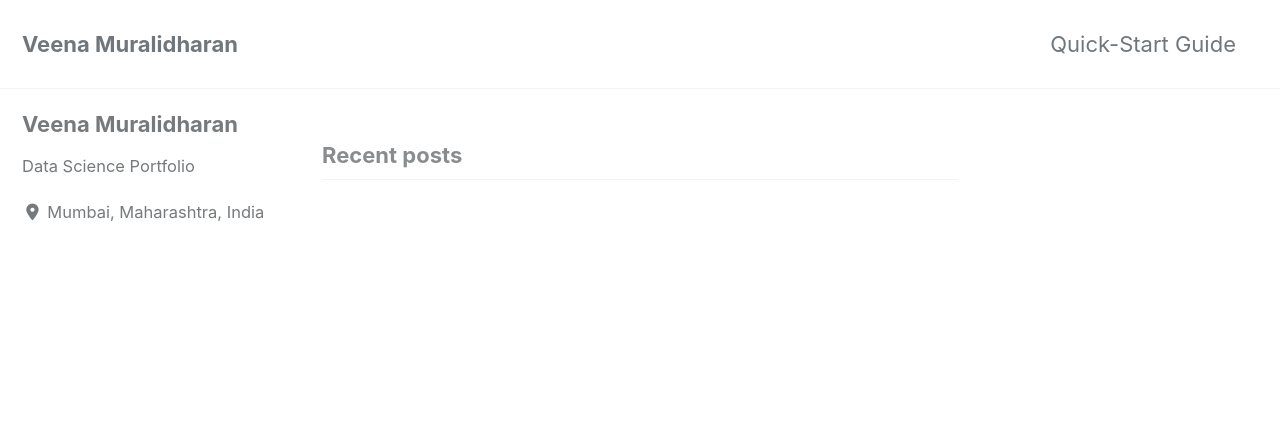
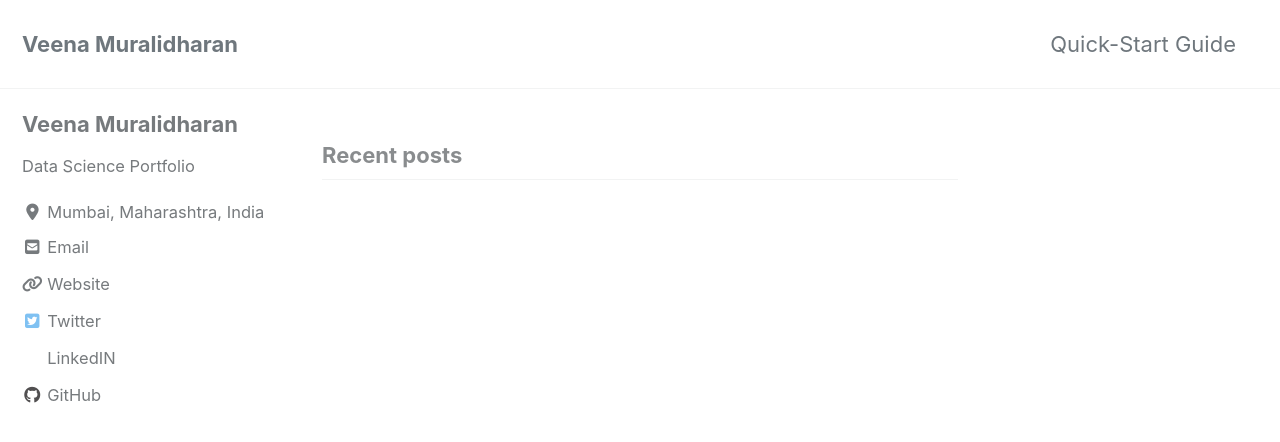
Before and after one commit to veena1486/veena1486.github.io, a Jekyll site: the page built from index.html, in a window 1280 px wide and 900 px high. Shown: the top 442 px of the window. Built offline with Jekyll 4.4.1, drawn with Linux system fonts in a browser that asks for light colours; cached includes are drawn as plain includes; nearby versions of some CDN libraries; the list of posts is cut into pages by our own code; some of the changed lines change nothing that is shown.

Commit message:
Update _config.yml

```diff
--- a/_config.yml
+++ b/_config.yml
@@ -115,22 +115,22 @@
   links:
     - label: "Email"
       icon: "fas fa-fw fa-envelope-square"
-      # url: mailto:muralidharanveena@gmail.com
+      url: mailto:muralidharanveena@gmail.com
     - label: "Website"
       icon: "fas fa-fw fa-link"
-      # url: "https://veenamuralidharan.wordpress.com/"
+      url: "https://veenamuralidharan.wordpress.com/"
     - label: "Twitter"
       icon: "fab fa-fw fa-twitter-square"
-      # url: "https://twitter.com/@veenamural"
+      url: "https://twitter.com/@veenamural"
     - label: "Facebook"
       icon: "fab fa-fw fa-facebook-square"
       # url: "https://facebook.com/"
     - label: "LinkedIN"
       icon: "fab fa-fw fa-linkedin-square"
-      # url: "https://www.linkedin.com/in/veena-muralidharan-0765191b/"
+      url: "https://www.linkedin.com/in/veena-muralidharan-0765191b/"
     - label: "GitHub"
       icon: "fab fa-fw fa-github"
-      # url: "https://github.com/veena1486"
+      url: "https://github.com/veena1486"
     - label: "Instagram"
       icon: "fab fa-fw fa-instagram"
       # url: "https://instagram.com/"
```
